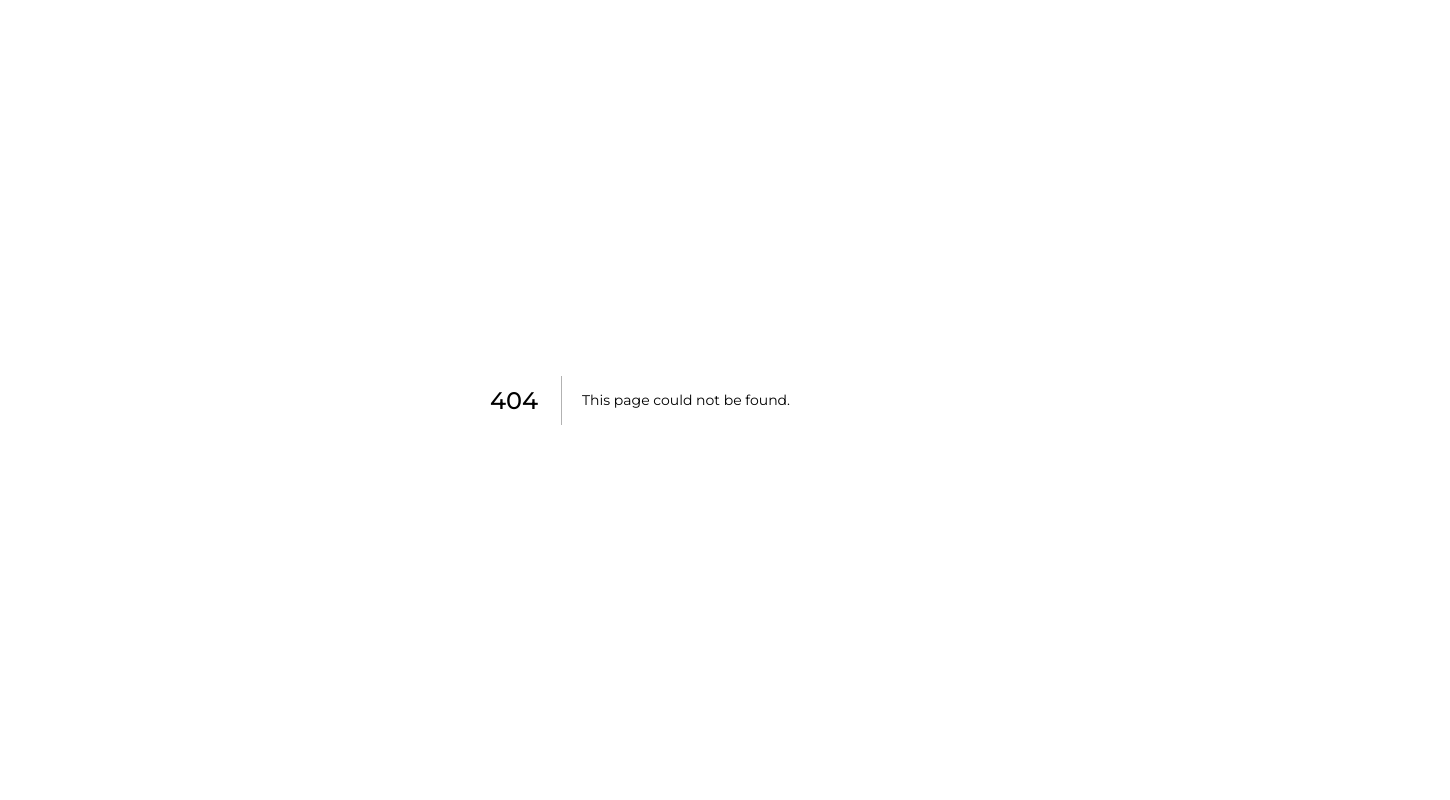
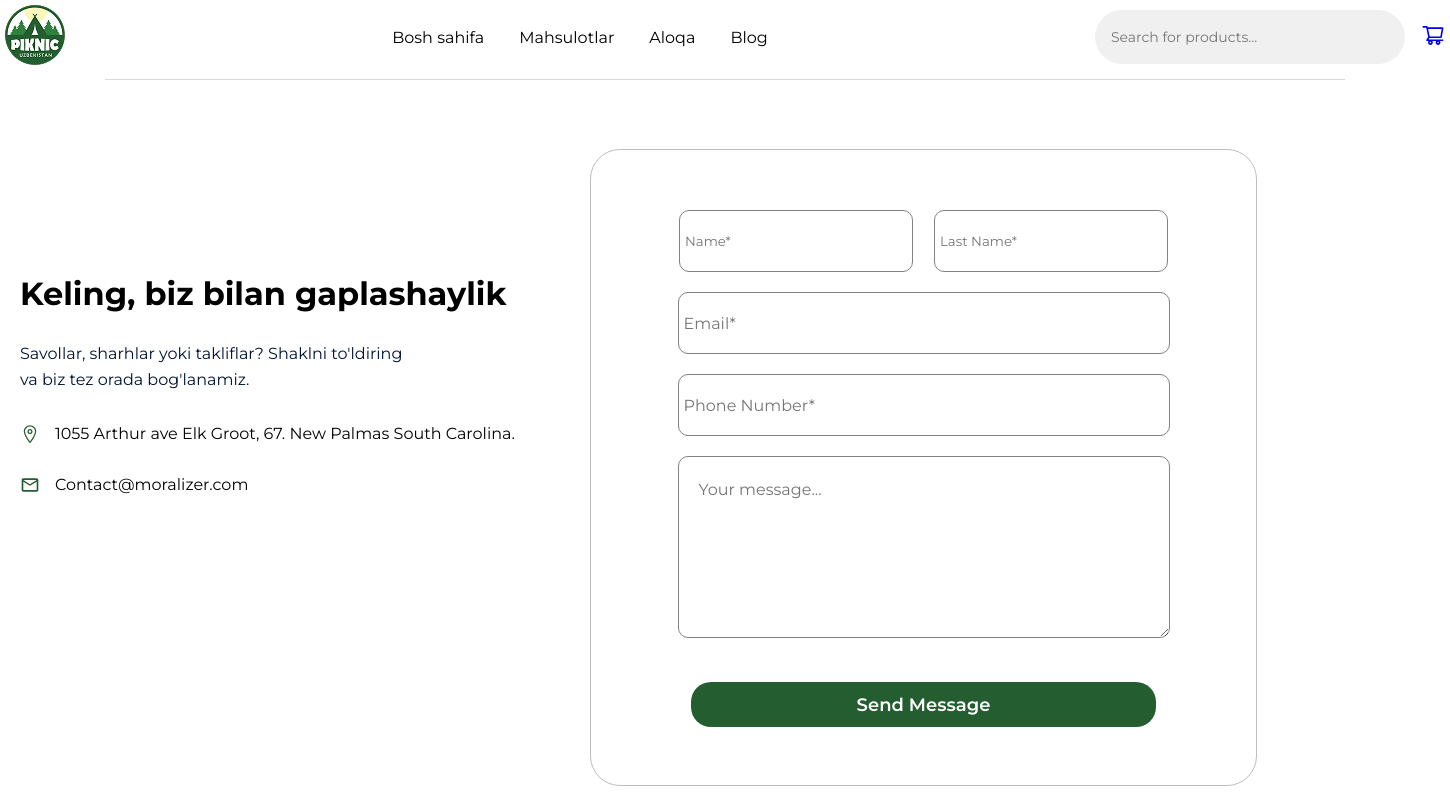
Before and after one commit to rayimbeknarziyev/piknik, a Next.js app: page /contact in a window 1280 px wide. Before the commit this address had no page. Shown: the top 800 px of the page, 1450 px wide, since content can reach past the window. Built offline with nearby package versions, Linux system fonts and the light colour scheme.

Commit message:
message yuborish sahifasini qilib boldim

```diff
--- a/src/app/admin/adminDeliver/page.tsx
+++ b/src/app/admin/adminDeliver/page.tsx
@@ -9,7 +9,7 @@ interface Order {
   items: any[];
 }
 
-export default function AdminDeliver() {
+export default function page () {
   const [delivered, setDelivered] = useState<Order[]>([]);
 
   useEffect(() => {
--- a/src/app/admin/adminOrders/page.tsx
+++ b/src/app/admin/adminOrders/page.tsx
@@ -9,7 +9,7 @@ interface Order {
   items: any[];
 }
 
-export default function AdminOrders() {
+export default function page() {
   const [orders, setOrders] = useState<Order[]>([]);
 
   useEffect(() => {
--- /dev/null
+++ b/src/app/contact/page.tsx
@@ -0,0 +1,118 @@
+"use client";
+
+import { useState } from "react";
+import Footer from "../components/Footer";
+import Header from "../components/Header";
+import { IoLocationOutline } from "react-icons/io5";
+import { MdOutlineMail } from "react-icons/md";
+
+export default function Page() {
+  const [firstName, setFirstName] = useState("");
+  const [lastName, setLastName] = useState("");
+  const [email, setEmail] = useState("");
+  const [phone, setPhone] = useState("");
+  const [message, setMessage] = useState("");
+
+  const sendMessage = () => {
+    if (!firstName || !lastName || !email || !phone || !message) {
+      alert("Iltimos barcha maydonlarni to'ldiring!");
+      return;
+    }
+
+    const newMessage = {
+      id: Date.now(),
+      firstName,
+      lastName,
+      email,
+      phone,
+      message,
+    };
+
+    const saved = localStorage.getItem("contactMessages");
+    const arr = saved ? JSON.parse(saved) : [];
+
+    arr.push(newMessage);
+    localStorage.setItem("contactMessages", JSON.stringify(arr));
+
+    alert("Xabar yuborildi!");
+
+    setFirstName("");
+    setLastName("");
+    setEmail("");
+    setPhone("");
+    setMessage("");
+  };
+
+  return (
+    <div>
+      <Header />
+
+      <div className="contact_section">
+        <div className="left_contact">
+          <h1>Keling, biz bilan gaplashaylik</h1>
+          <p className="contact_p">
+            Savollar, sharhlar yoki takliflar? Shaklni to'ldiring va biz tez
+            orada bog'lanamiz.
+          </p>
+          <div className="location_contact">
+            <IoLocationOutline className="contact_icon" />
+            <span>
+              1055 Arthur ave Elk Groot, 67. New Palmas South Carolina.
+            </span>
+          </div>
+          <div className="location_contact">
+            <MdOutlineMail className="contact_icon" />
+            <span>Contact@moralizer.com</span>
+          </div>
+        </div>
+
+        <div className="right_contact">
+          <div className="name_inp_wrapper">
+            <input
+              type="text"
+              className="name_contact_inp"
+              placeholder="Name*"
+              value={firstName}
+              onChange={(e) => setFirstName(e.target.value)}
+            />
+            <input
+              type="text"
+              className="name_contact_inp"
+              placeholder="Last Name*"
+              value={lastName}
+              onChange={(e) => setLastName(e.target.value)}
+            />
+          </div>
+
+          <input
+            type="text"
+            className="email_inp_contact"
+            placeholder="Email*"
+            value={email}
+            onChange={(e) => setEmail(e.target.value)}
+          />
+          <input
+            type="number"
+            className="email_inp_contact"
+            placeholder="Phone Number*"
+            value={phone}
+            onChange={(e) => setPhone(e.target.value)}
+          />
+
+          <textarea
+            className="email_inp_contact2"
+            placeholder="Your message..."
+            value={message}
+            onChange={(e) => setMessage(e.target.value)}
+          ></textarea>
+
+          <button className="contact_send_btn" onClick={sendMessage}>
+            Send Message
+          </button>
+        </div>
+      </div>
+
+      <Footer />
+    </div>
+  );
+}
--- a/src/app/globals.css
+++ b/src/app/globals.css
@@ -479,6 +479,10 @@ ul{
     font-size: 16px;
     line-height: 100%;
     letter-spacing: 0%;
+    display: flex;
+    align-items: center;
+    justify-content: center;
+    gap: 5px;
 }
 
 .admin_btn:hover{
@@ -892,8 +896,143 @@ img {
 
 
   .btn-danger-2{
-        background-color: red  ;
-        color: white;
-        padding: 15px;
-        font-size: 15px;
+    background-color: red;
+    color: white;
+    padding: 15px;
+    font-size: 15px;
   }
+
+  .contact_section{
+    width: 1240px;
+    height: 535px;
+    display: flex;
+    align-items: center;
+    margin: 90px auto;
+  }
+
+.left_contact{
+  width: 570px;
+  height: 388px;
+}
+
+.contact_title{
+  line-height: 100%;
+  letter-spacing: 0%;
+  font-weight: 700;
+  width: 570px;
+  font-size: 50px;
+}
+
+.contact_p{
+  font-weight: 400;
+  font-size: 16px;
+  line-height: 26px;
+  letter-spacing: 0%;
+  color: #011334;
+  width: 395px;
+  margin-top: 28px;
+}
+
+.location_contact{
+  display: flex;
+  align-items: center;
+  gap: 15px;
+  margin-top: 31px;
+}
+
+.contact_icon{
+  color: #245D30;
+  font-size: 20px;
+}
+
+.location_contact_title{
+  font-weight: 700;
+  font-size: 18px;
+  line-height: 26px;
+  letter-spacing: 0%;
+  color: #011334;
+  width: 332px;
+}
+
+.right_contact{
+  width: 565px;
+  height: 535px;
+  border-radius: 30px;
+  border: 1px solid #BDBDBD;
+  padding: 50px;
+  text-align: center;
+}
+
+
+.name_contact_inp{
+    width: 222px;
+    height: 50px;
+    border-radius: 10px;
+    border: 1px solid #828282;
+    margin-top: 10px;
+    margin-bottom: 10px;
+    padding: 5px;
+    line-height: 26px;
+    font-weight: 400;
+    color:#828282;
+    letter-spacing: 0%;
+}
+.name_contact_inp:hover{
+  border: 1px solid #245D30;
+}
+
+.name_inp_wrapper{
+  display: flex;
+  align-items: center;
+  gap: 21px;
+  justify-content: center;
+}
+
+.email_inp_contact{
+  width: 480px;
+  height: 50px;
+  border-radius: 10px;
+  border: 1px solid #828282;
+  color:#828282;
+  margin-top: 10px;
+  margin-bottom: 10px;
+  padding: 5px;
+  font-size: 16px;
+  line-height: 26px;
+  letter-spacing: 0%;
+  font-weight: 400;
+}
+
+.email_inp_contact2{
+  width: 450px;
+  height: 140px;
+  border-radius: 10px;
+  border: 1px solid #828282;
+  margin-top: 10px;
+  margin-bottom: 10px;
+  padding: 20px;
+  font-size: 16px;
+  line-height: 26px;
+  letter-spacing: 0%;
+  font-weight: 400;
+  color:#828282;
+}
+
+.contact_send_btn{
+  width: 465px;
+  height: 45px;
+  border-radius: 20px;
+  border: none;
+  background-color: #245D30;
+  font-weight: 600;
+  font-size: 18px;
+  line-height: 100%;
+  letter-spacing: 0%;
+  color: white;
+  margin-top: 30px;
+}
+
+.contact_send_btn:hover{
+  cursor: pointer;
+  background-color: #245d30dc;
+}
```
Also changed, not shown: src/app/admin/adminContact/page.tsx (added, +48 -0 lines), src/app/components/Sidebar.tsx (+14 -6 lines).
